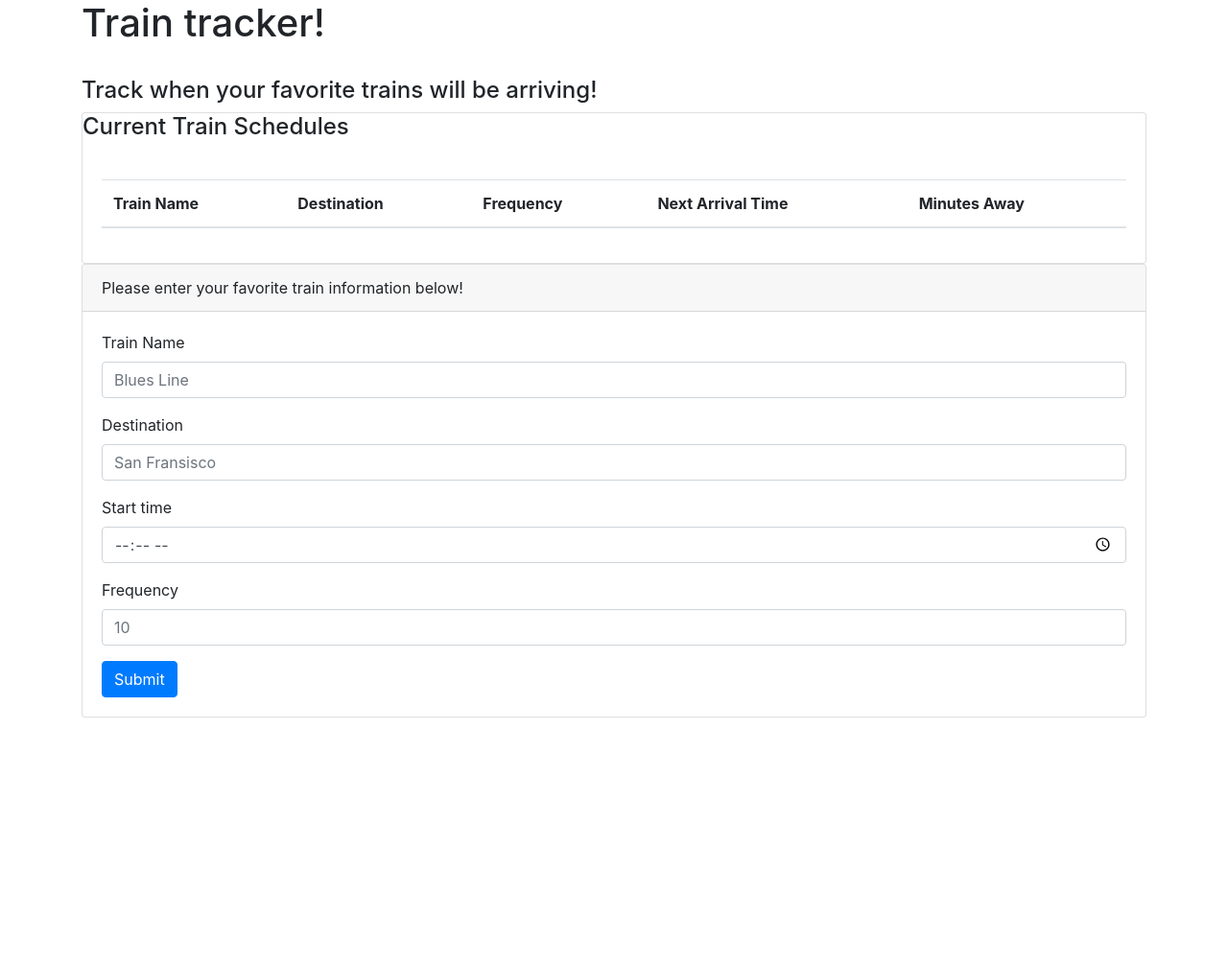
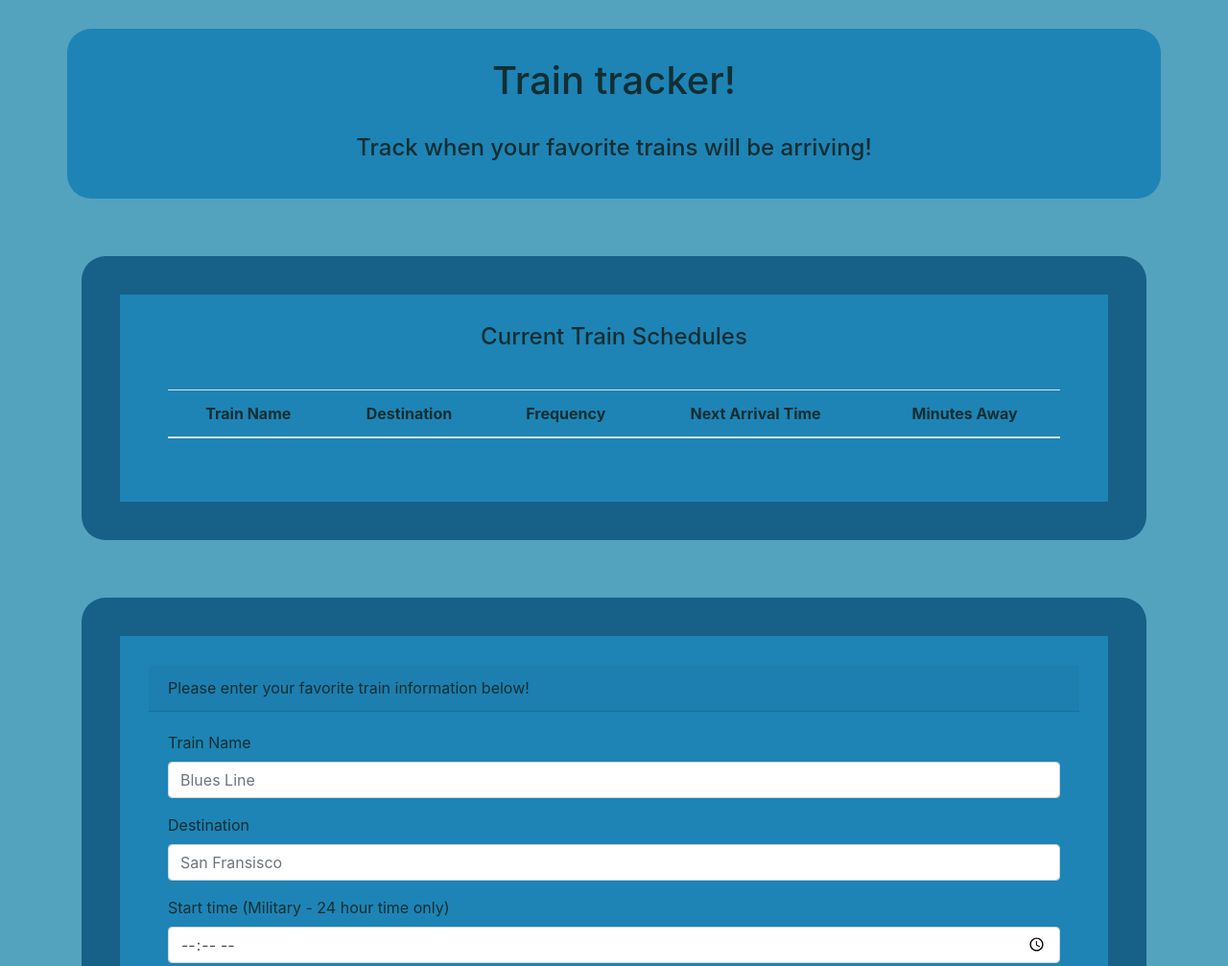
Before and after one commit to BlaiseAK/TrainTime-App, a plain HTML site: page index.html in a window 1280 px wide. Shown: the top 1007 px of the page at 96% size. Before the commit the page ends 800 px from the top, so only its background shows below. Drawn offline with nearby package versions, Linux system fonts and the light colour scheme; no server answers.

Commit message:
app now fully operational and ready to be deployed next update is to add a interval timer for every 60seconds to run the time program and update the table

```diff
--- a/assets/css/style.css
+++ b/assets/css/style.css
@@ -0,0 +1,45 @@
+* {
+    box-sizing: border-box;
+    color: #132e32;
+
+}
+
+body {
+    background: #53A2BE;
+    align-content: center;
+}
+
+#titleHeader {
+    text-align: center;
+    padding: 30px;
+    margin: 30px auto;
+    background: #1d84b5;
+    border-color: #176087;
+    border-width: 40px;
+    border-radius: 25px;
+}
+
+#trainSchedule {
+    text-align: center;
+    padding: 30px;
+    margin: 30px auto;
+    background: #1d84b5;
+    border-color: #176087;
+    border-width: 40px;
+    border-radius: 25px;
+
+}
+
+#cardInput {
+    padding: 30px;
+    margin: 30px auto;
+    background: #1d84b5;
+    border-color: #176087;
+    border-width: 40px;
+    border-radius: 25px;
+
+}
+
+#addTrainInfo {
+    background: #53a2be;
+}
--- a/assets/javascript/app.js
+++ b/assets/javascript/app.js
@@ -22,16 +22,7 @@ $(document).on("click", ".btn-primary", function() {
     var trainStart = $("#timeInput").val().trim();
     var trainFrequency = $("#frequencyInput").val().trim();
 
-    // Create a formula to put the trainStart time to be the most current time of arrival and the time modulus to the next arrival
 
-    var trainStartConverted = moment(trainStart, "HH:mm").subtract(1, "years");
-    console.log(trainStartConverted);
-
-    // current time
-    var currentTime = moment();
-    console.log("Current time: "+ moment(currentTime).format("hh:mm"));
-
-    //
 
 
 
@@ -73,14 +64,44 @@ database.ref().on("child_added", function(childSnapshot, prevChildKey) {
     var dataTime = childSnapshot.val().start;
     var dataFrequency = childSnapshot.val().frequency;
 
+    // Create a formula to put the trainStart time to be the most current time of arrival and the time modulus to the next arrival
+
+    var trainStartConverted = moment(dataTime, "HH:mm").subtract(1, "years");
+    console.log(trainStartConverted);
+
+    // current time
+    var currentTime = moment();
+    console.log("Current time: "+ moment(currentTime).format("hh:mm"));
+
+    // difference between the times
+    var diffTime = moment().diff(moment(trainStartConverted), "minutes");
+    console.log("Difference in time: " + diffTime);
+
+
+    // time apart (remainder)
+    var remainder = diffTime % dataFrequency;
+    console.log(remainder);
+
+    // Minutes away
+    var minutesAway = dataFrequency - remainder;
+    console.log("Minutes till train: " + minutesAway);
+
+    // Next Arrival Time
+    var nextTrain = currentTime.add(minutesAway, "minutes");
+    console.log("Arrival time: " + moment(nextTrain).format("hh:mm"));
+    var dataTrainTime = moment(nextTrain).format("LT");
+
     // See if the information is calling back
     console.log(dataName);
     console.log(dataDestination);
     console.log(dataTime);
     console.log(dataFrequency);
+    console.log(nextTrain);
+    console.log(minutesAway);
+
 
     // Add each train's data into the table
     // empMonths needs to be changed to next arrival time and empBilled needs to be Minutes away
-  $("#trainTable > tbody").append("<tr><td>" + dataName + "</td><td>" + dataDestination + "</td><td>" + dataFrequency + "</td><td>" + empMonths + "</td><td>" + empBilled + "</td></tr>");
+  $("#trainTable > tbody").append("<tr><td>" + dataName + "</td><td>" + dataDestination + "</td><td>" + dataFrequency + "</td><td>" + dataTrainTime + "</td><td>" + minutesAway + "</td></tr>");
 
 })
--- a/index.html
+++ b/index.html
@@ -17,6 +17,7 @@
         crossorigin="anonymous"></script>
     <!-- Firebase link -->
     <script src="https://www.gstatic.com/firebasejs/4.12.0/firebase.js"></script>
+    <script src="https://cdn.jsdelivr.net/momentjs/2.12.0/moment.min.js"></script>
 
 </head>
 
@@ -24,7 +25,7 @@
 
     <div class="container">
         <div class="row">
-            <div class="col-md-12">
+            <div class="col-md-12" id="titleHeader">
                 <!-- Header area-->
                 <h1>Train tracker!</h1>
                 <br>
@@ -34,7 +35,7 @@
         <div class="row">
             <div class="col-md-12">
                 <!-- Table of trains goes here -->
-                <div class="card">
+                <div class="card" id="trainSchedule">
                     <div class="card-title">
                         <h4>Current Train Schedules</h4>
                     </div>
@@ -60,7 +61,7 @@
         <div class="row">
             <div class="col-md-12">
                 <!-- Form fill out will go here -->
-                <div class="card">
+                <div class="card" id="cardInput">
                     <div class="card-header">
                         Please enter your favorite train information below!
                     </div>
@@ -75,7 +76,7 @@
                                 <input type="location" class="form-control" id="destinationInput" placeholder="San Fransisco">
                             </div>
                             <div class="form-group">
-                                <label for="exampleFormControlInput1">Start time</label>
+                                <label for="exampleFormControlInput1">Start time (Military - 24 hour time only)</label>
                                 <input type="time" class="form-control" id="timeInput" placeholder="23:59">
                             </div>
                             <div class="form-group">
```
